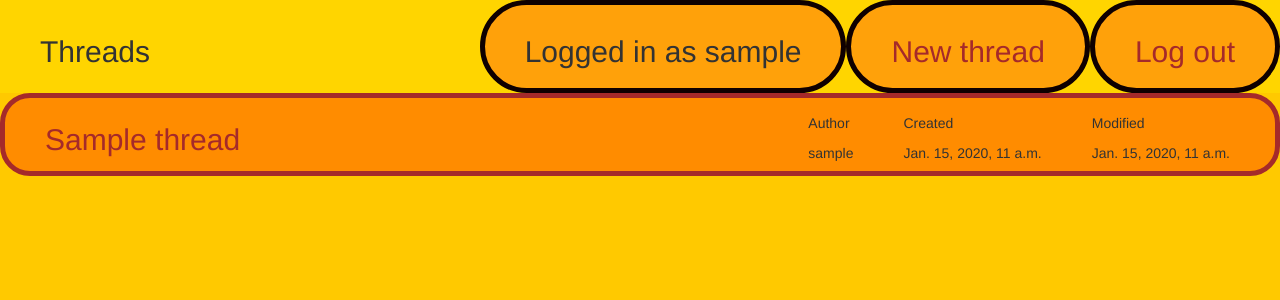
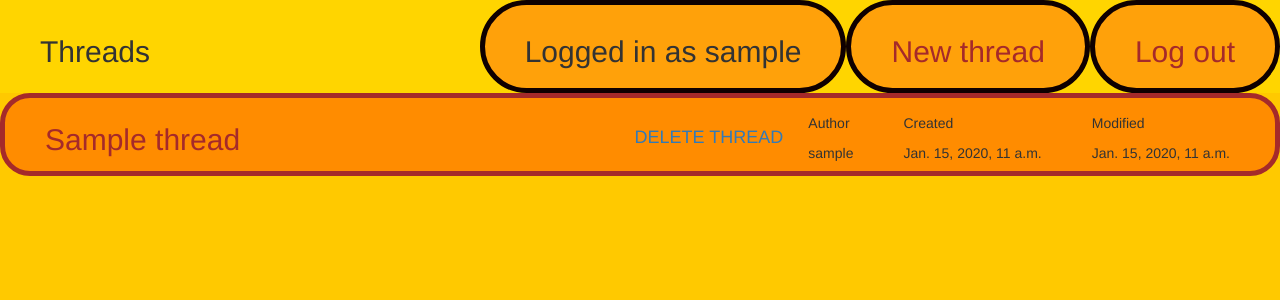
Before and after one commit to wojtekwanczyk/forum, a Django app: page / in a window 1280 px wide. Shown: the part 120-420 px from the top of the page. Run offline with Django 3.2, Linux system fonts and the light colour scheme; a user stored in the database is signed in; tables that the repository leaves empty hold one stand-in row (values such as "Sample post"); some libraries are stand-ins or nearby versions.

Commit message:
added thread deleting (admin)

```diff
--- a/forumapp/urls.py
+++ b/forumapp/urls.py
@@ -12,4 +12,6 @@ urlpatterns = [
     url(r'^logout/$', auth_views.logout, {'next_page': '/'}, name='logout'),
     url(r'^thread/(?P<pk>\d+)/post/new/$', views.post_new, name='post_new'),
     url(r'^thread/(?P<th_pk>\d+)/post/delete/(?P<pk>\d+)$', views.delete_post, name='delete_post'),
+    url(r'^(?P<pk>\d+)/thread/delete/$', views.delete_thread, name='delete_thread'),
+
 ]
--- a/forumapp/views.py
+++ b/forumapp/views.py
@@ -79,3 +79,8 @@ def post_new(request, pk):
 def delete_post(request, pk, th_pk):
     Post.objects.get(pk=pk).delete()
     return redirect('thread', pk=th_pk)
+
+
+def delete_thread(request, pk):
+    Thread.objects.get(pk=pk).delete()
+    return redirect('/')
--- a/templates/forumapp/thread_list.html
+++ b/templates/forumapp/thread_list.html
@@ -48,6 +48,12 @@
             <p>{{ thread.author }}</p>
         </div>
 
+        {% if user.is_superuser %}
+            <div class="admbutton">
+                <h4><a href={% url 'delete_thread' pk=thread.pk %}>DELETE THREAD</a></h4>
+            </div>
+        {% endif %}
+
         <div class="thread">
             <h2> <a href="{% url 'thread' pk=thread.pk %}">{{ thread.title }}</a></h2>
         </div>
```
